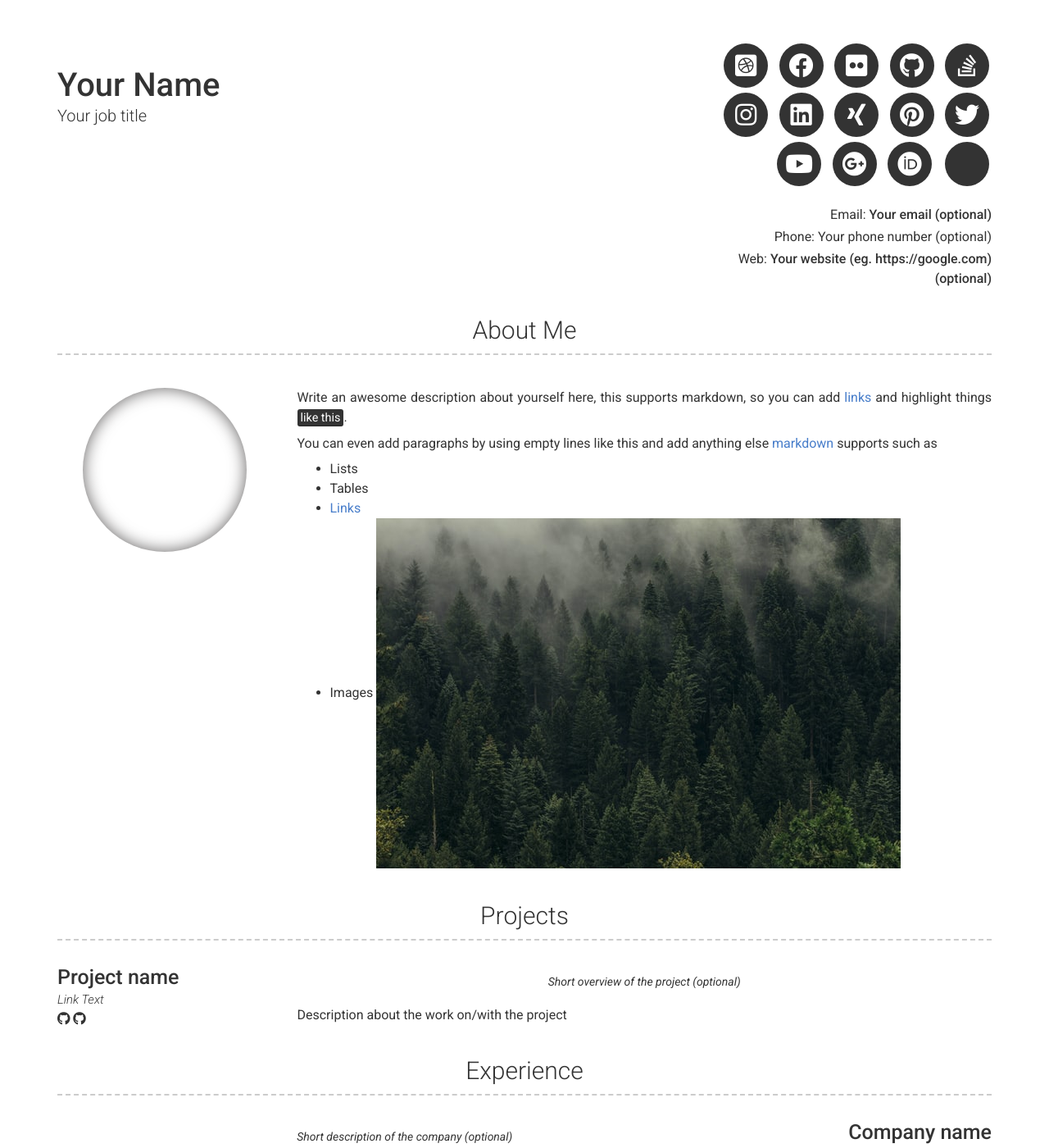
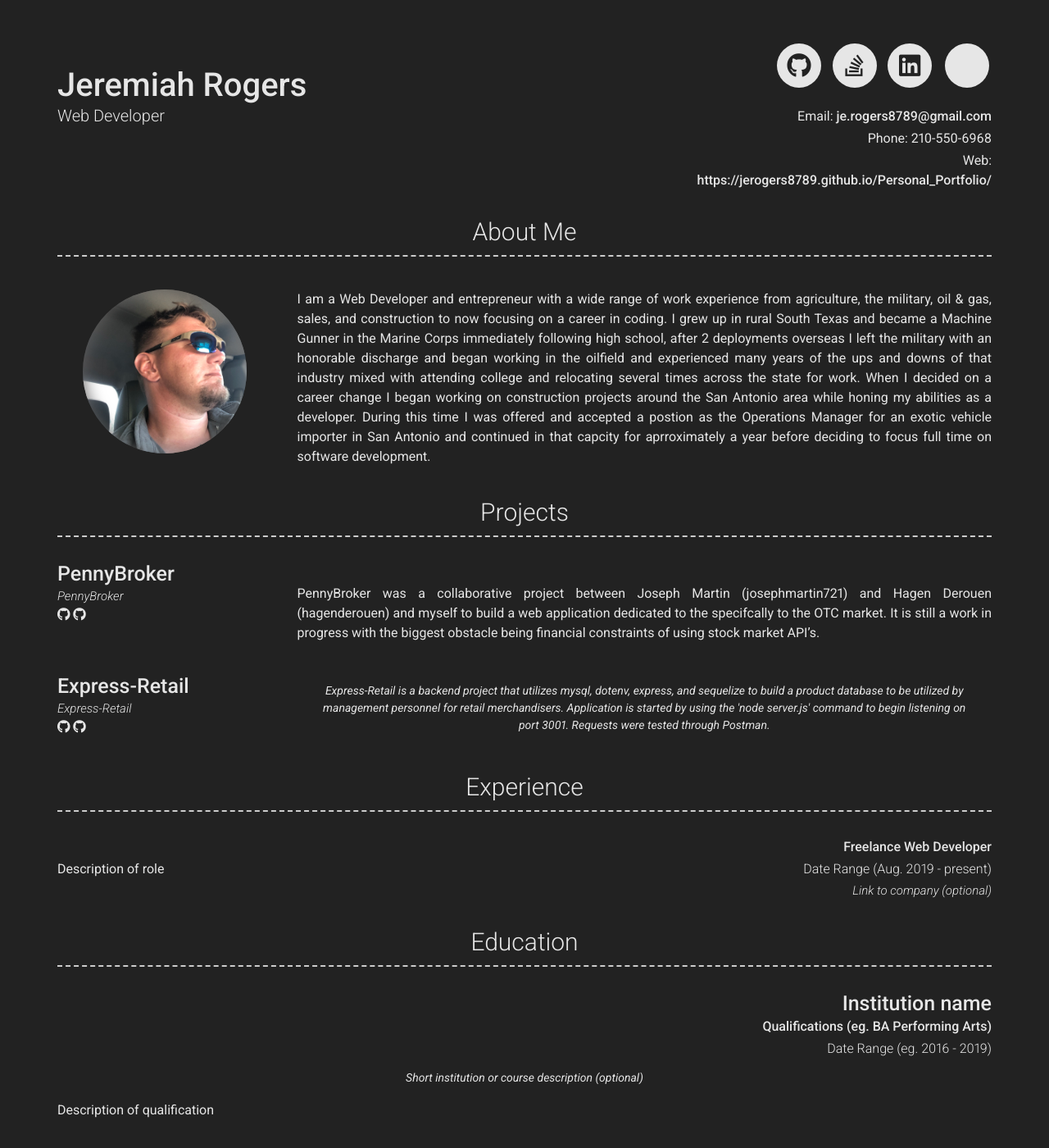
Before and after one commit to jerogers8789/Personal_Portfolio, a Jekyll site: the page built from index.md, in a window 1280 px wide and 1400 px high. Shown: the whole window at 82% size. Built offline with Jekyll 4.4.1, drawn with Linux system fonts in a browser that asks for light colours; nearby versions of some CDN libraries; some of the changed text lies outside the part shown.

Commit message:
included profile pic and project links

```diff
--- a/_config.yml
+++ b/_config.yml
@@ -6,32 +6,32 @@ repository: Git repository where your resume will be hosted, only required if yo
 version: 2
 
 # Personal info
-name: Your Name
-title: Your job title
-email: Your email (optional)
+name: Jeremiah Rogers
+title: Web Developer
+email: je.rogers8789@gmail.com
 # email_title: Email (Email title override)
-phone: Your phone number (optional)
+phone: 210-550-6968
 # phone_title: Phone (Phone title override)
-website: Your website (eg. https://google.com)(optional)
+website: https://jerogers8789.github.io/Personal_Portfolio/
 # website_title: Web (Website title override)
 
 # Dark Mode (true/false/never)
-darkmode: false
+darkmode: true
 
 # Social links
-twitter_username: jekyllrb
-github_username:  jekyll
-stackoverflow_username: "00000001"
-dribbble_username: jekyll
-facebook_username: jekyll
-flickr_username: jekyll
-instagram_username: jekyll
-linkedin_username: jekyll
-xing_username: jekyll
-pinterest_username: jekyll
-youtube_username: jekyll
-googleplus_username: +jekyll
-orcid_username: 0000-0000-0000-0000
+#twitter_username: jekyllrb
+github_username:  jerogers8789
+stackoverflow_username: jerogers8789
+#dribbble_username: jekyll
+#facebook_username: jekyll
+#flickr_username: jekyll
+#instagram_username: jekyll
+linkedin_username: Jeremiah Rogers
+#xing_username: jekyll
+#pinterest_username: jekyll
+#youtube_username: jekyll
+#googleplus_username: +jekyll
+#orcid_username: 0000-0000-0000-0000
 
 # Additional icon links
 additional_links:
@@ -50,45 +50,59 @@ additional_links:
 
 # About Section
 # about_title: About Me (Use this to override about section title)
-about_profile_image: Directory of profile image (eg. images/profile.jpg)
+about_profile_image: profile-pic.jpeg
 about_content: | # this will include new lines to allow paragraphs
-  Write an awesome description about yourself here, this supports markdown, so you can add [links](http://foobar.com) and highlight things <mark>like this</mark>.
+  I am a Web Developer and entrepreneur with a wide range of work experience from agriculture, the military, oil & gas, sales, and construction to now focusing on a career in coding.
+  I grew up in rural South Texas and became a Machine Gunner in the Marine Corps immediately following high school, after 2 deployments overseas I left the military with an honorable discharge and began working in the oilfield and experienced many years of the ups and downs of that industry mixed with attending college and relocating several times across the state for work.
+  When I decided on a career change I began working on construction projects around the San Antonio area while honing my abilities as a developer. During this time I was offered and accepted a postion as the Operations Manager for an exotic vehicle importer in San Antonio and continued in that capcity for aprroximately a year before deciding to focus full time on software development.
 
-  You can even add paragraphs by using empty lines like this and add anything else [markdown](https://www.markdownguide.org/getting-started#what-is-markdown) supports such as
-    - Lists
-    - Tables
-    - <a href="google.com">Links</a>
-    - Images ![alt text](/images/landscape-trees.jpg "Trees")
 
 content:
   - title: Projects # Title for the section
     layout: list # Type of content section (list/text)
     content:
       - layout: left
-        title: Project name
-        link: Link to project (eg. sproogen.github.io/modern-resume-theme)(optional)
-        link_text: Link Text
+        title: PennyBroker
+        link: https://github.com/josephmartin721/Penny-Broker
+        link_text: PennyBroker
         additional_links:
-          - title:  Github page for project (eg. sproogen/modern-resume-theme)
+          - title:
             icon: fab fa-github
             url: Link to project (eg. sproogen.github.io/modern-resume-theme)(optional)
           - title:  Github page for project (eg. sproogen/modern-resume-theme)
             icon: fab fa-github
             url: Link to project (eg. sproogen.github.io/modern-resume-theme)(optional)
         quote: >
-          Short overview of the project (optional)
+
         description: | # this will include new lines to allow paragraphs
-          Description about the work on/with the project
+          PennyBroker was a collaborative project between Joseph Martin (josephmartin721) and Hagen Derouen (hagenderouen) and myself to build
+          a web application dedicated to the specifcally to the OTC market. It is still a work in progress with the biggest obstacle being financial constraints of using stock market API's.
+      - layout: left
+        title: Express-Retail
+        link: https://github.com/jerogers8789/Express-Retail
+        link_text: Express-Retail
+        additional_links:
+          - title:
+            icon: fab fa-github
+            url: Link to project (eg. sproogen.github.io/modern-resume-theme)(optional)
+          - title:  Github page for project (eg. sproogen/modern-resume-theme)
+            icon: fab fa-github
+            url: Link to project (eg. sproogen.github.io/modern-resume-theme)(optional)
+        quote: >
+          Express-Retail is a backend project that utilizes mysql, dotenv, express, and sequelize to build a product database to be utilized by management personnel for retail merchandisers.
+          Application is started by using the 'node server.js' command to begin listening on port 3001. Requests were tested through Postman.
+        description: | # this will include new lines to allow paragraphs
+
   - title: Experience
     layout: list
     content:
       - layout: right
-        title: Company name
-        sub_title: Job title
-        caption: Date Range (eg. November 2016 - present)
+        title:
+        sub_title: Freelance Web Developer
+        caption: Date Range (Aug. 2019 - present)
         link: Link to company (optional)
         quote: >
-          Short description of the company (optional)
+
         description: | # this will include new lines to allow paragraphs
           Description of role
   - title: Education
```
Also changed, not shown: profile-pic.jpeg (added), 2 other files.
